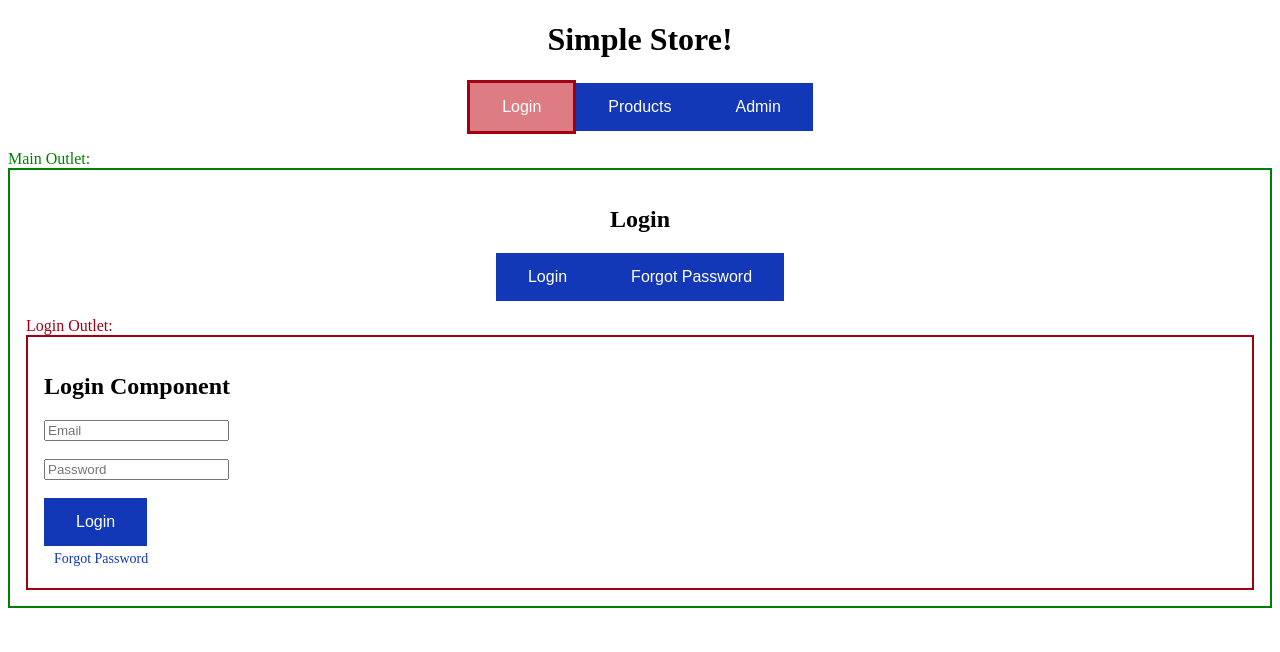
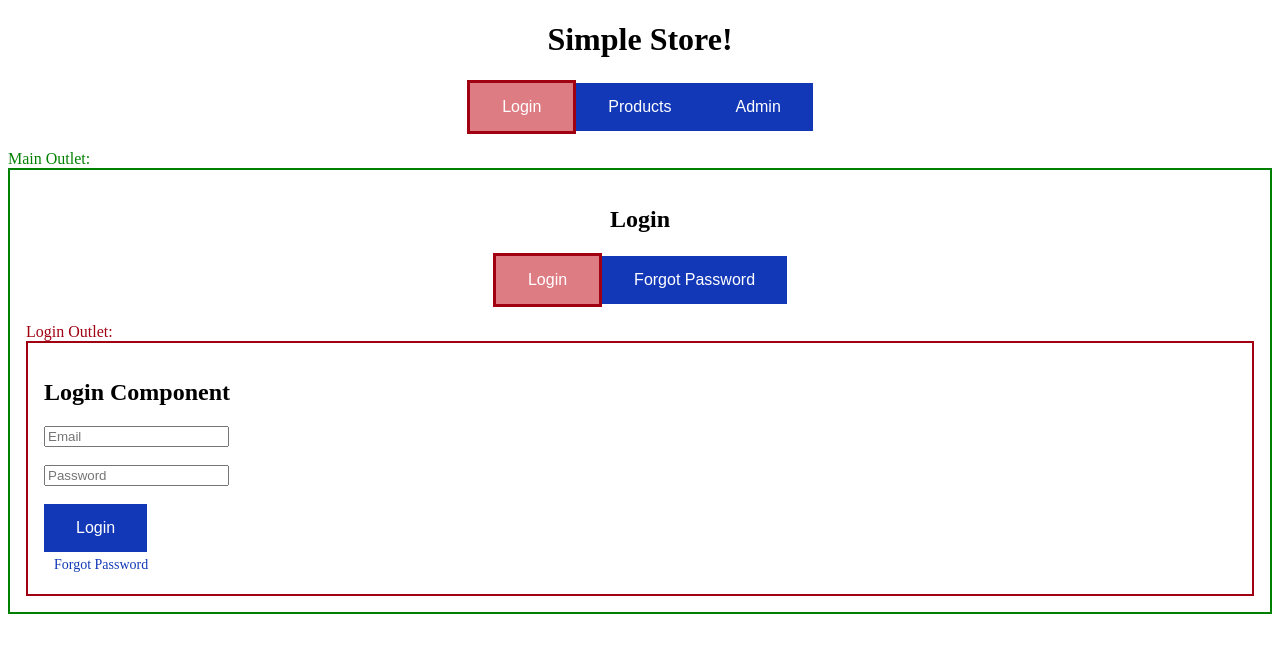
Before and after one commit to donkeykong91/angular-routing, an Angular app: page /login/login in a window 1280 px wide. Shown: the top 652 px of the page. Built offline with nearby package versions, Linux system fonts and the light colour scheme.

Commit message:
added children paths to the login component

```diff
--- a/src/app/login/login.component.html
+++ b/src/app/login/login.component.html
@@ -4,8 +4,8 @@
   </h2>
 </div>
 <nav style="text-align:center">
-  <button routerLinkActive="selected-route">Login</button>
-  <button routerLinkActive="selected-route">Forgot Password</button>
+  <button routerLink="login" routerLinkActive="selected-route">Login</button>
+  <button routerLink="forgot" routerLinkActive="selected-route">Forgot Password</button>
 </nav>
 
 <div style="color: #a00012; margin-top: 1rem;">Login Outlet:</div>
```
